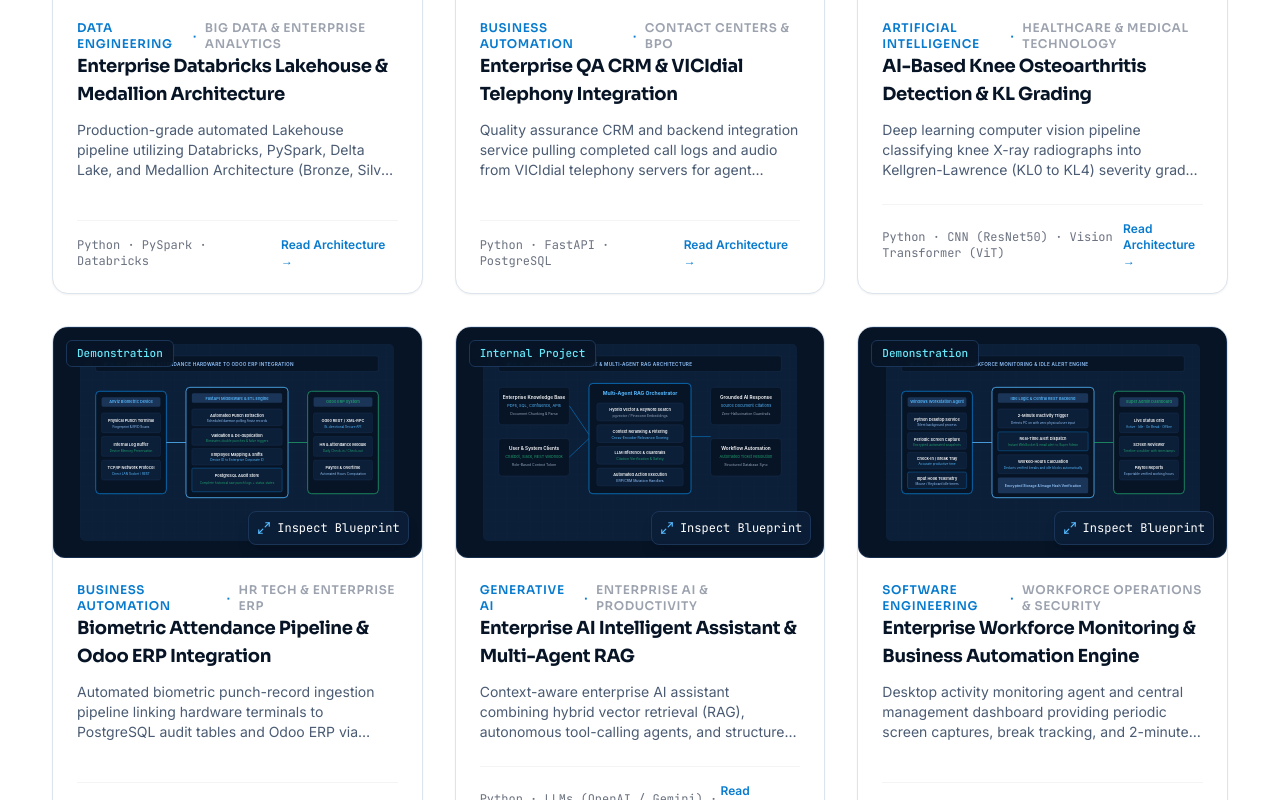
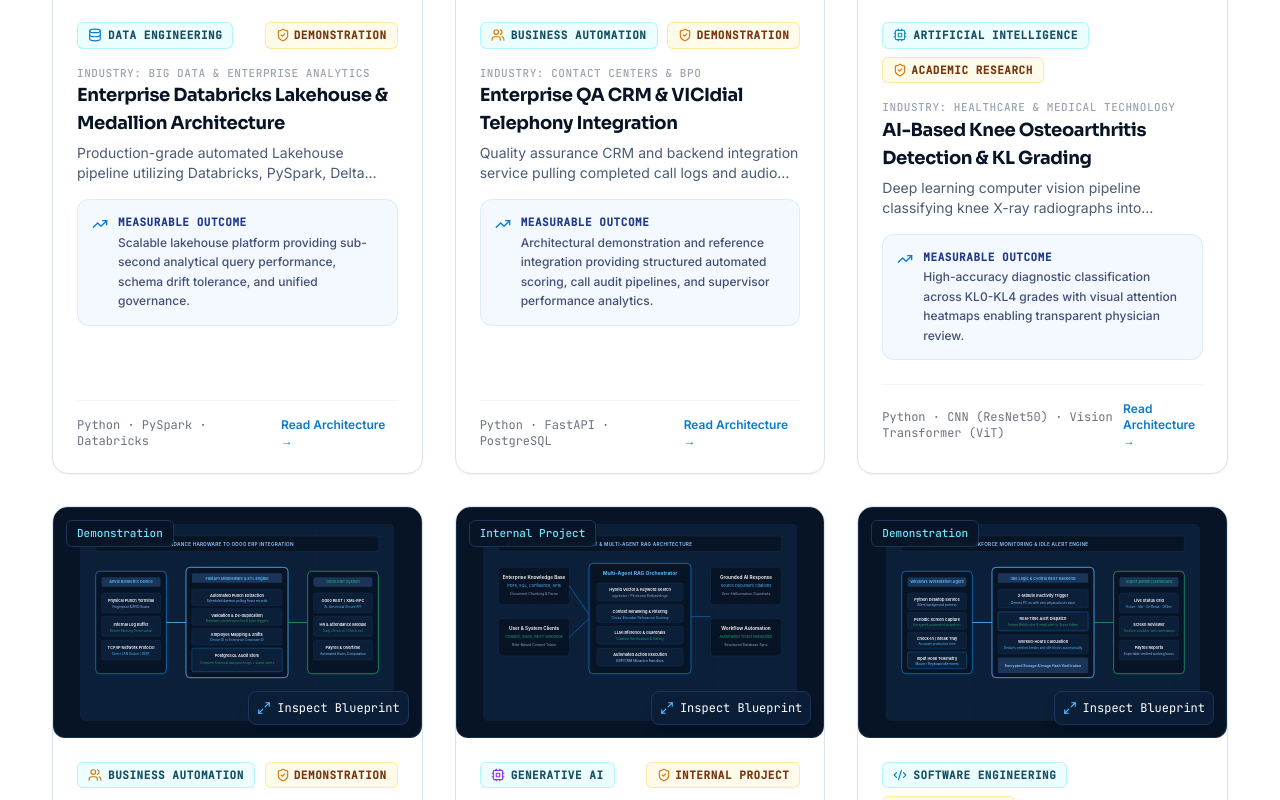
Before and after one commit to Nexvoratech05/NEXVORA, a Next.js app: page / in a window 1280 px wide. Shown: the part 3300-4100 px from the top of the page. Built offline with nearby package versions, Linux system fonts and the light colour scheme.

Commit message:
feat(design): enrich architectural decisions and measurable outcomes section with domain icons, verification badges and outcome callouts

```diff
--- a/src/app/page.tsx
+++ b/src/app/page.tsx
@@ -55,6 +55,15 @@ const iconMap: Record<string, React.ReactNode> = {
   Layers: <Layers className="w-6 h-6 text-cyan-400" />,
   GitBranch: <GitBranch className="w-6 h-6 text-cyan-400" />,
   MessageSquare: <MessageSquare className="w-6 h-6 text-cyan-400" />,
+};
+
+const projectServiceIconMap: Record<string, React.ReactNode> = {
+  "data-engineering": <Database className="w-3.5 h-3.5 text-blue-600" />,
+  "artificial-intelligence": <Cpu className="w-3.5 h-3.5 text-cyan-600" />,
+  "generative-ai": <Cpu className="w-3.5 h-3.5 text-purple-600" />,
+  "cloud-devops": <Cloud className="w-3.5 h-3.5 text-blue-600" />,
+  "software-engineering": <Code2 className="w-3.5 h-3.5 text-blue-600" />,
+  "business-automation": <Users className="w-3.5 h-3.5 text-amber-600" />,
 };
 
 const industryIconMap: Record<string, React.ReactNode> = {
@@ -346,7 +355,10 @@ export default function HomePage() {
         <div className="max-w-container mx-auto px-4 sm:px-6 lg:px-8">
           <div className="flex flex-col md:flex-row md:items-end justify-between mb-16 gap-4">
             <div className="space-y-3 max-w-2xl">
-              <span className="eyebrow text-blue-600">Verified Case Studies</span>
+              <div className="inline-flex items-center gap-2 px-3 py-1 rounded-full bg-blue-50 border border-blue-200/70 text-blue-700 text-xs font-mono font-semibold">
+                <Layers className="w-3.5 h-3.5 text-blue-600" />
+                <span>Verified Case Studies &amp; Benchmarks</span>
+              </div>
               <h2 className="text-3xl sm:text-4xl font-bold font-heading text-navy-950">
                 Architectural Decisions &amp; Measurable Outcomes
               </h2>
@@ -380,20 +392,45 @@ export default function HomePage() {
                   />
 
                   {/* Card Content */}
-                  <div className="p-6 space-y-3">
-                    <div className="flex items-center gap-2 text-xs font-semibold text-blue-600 uppercase tracking-wider font-heading">
+                  <div className="p-6 space-y-4">
+                    {/* Visual Classification & Domain Badges (Matching Image 2) */}
+                    <div className="flex flex-wrap items-center justify-between gap-2">
+                      <span className="inline-flex items-center gap-1.5 px-2.5 py-1 rounded-md text-[11px] font-mono font-bold bg-cyan-50 border border-cyan-200/80 text-cyan-900 uppercase tracking-wider">
+                        {projectServiceIconMap[project.serviceSlug] || <Cpu className="w-3.5 h-3.5 text-cyan-600" />}
                         <span>{project.serviceName}</span>
-                      <span>·</span>
-                      <span className="text-gray-400">{project.industry}</span>
+                      </span>
+                      <span className="inline-flex items-center gap-1 px-2.5 py-1 rounded-md text-[11px] font-mono font-bold bg-amber-50 border border-amber-200/80 text-amber-900 uppercase tracking-wider">
+                        <ShieldCheck className="w-3.5 h-3.5 text-amber-600" />
+                        <span>{project.classification}</span>
+                      </span>
                     </div>
+
+                    <div className="space-y-1.5">
+                      <span className="text-[11px] font-medium text-gray-400 font-mono uppercase tracking-wider block">
+                        Industry: {project.industry}
+                      </span>
                       <Link href={`/projects/${project.slug}`}>
                         <h3 className="text-lg font-bold font-heading text-navy-950 group-hover:text-blue-600 transition-colors line-clamp-2">
                           {project.title}
                         </h3>
                       </Link>
-                    <p className="text-xs sm:text-sm text-gray-600 line-clamp-3 leading-relaxed">
+                      <p className="text-xs sm:text-sm text-gray-600 line-clamp-2 leading-relaxed">
                         {project.summary}
                       </p>
+                    </div>
+
+                    {/* Dedicated Measurable Outcome Callout Box */}
+                    <div className="p-3.5 rounded-xl bg-blue-50/70 border border-blue-100/90 flex items-start gap-2.5">
+                      <TrendingUp className="w-4 h-4 text-blue-600 flex-shrink-0 mt-0.5" />
+                      <div className="space-y-0.5">
+                        <span className="text-[11px] font-mono font-bold text-blue-900 uppercase tracking-wider block">
+                          Measurable Outcome
+                        </span>
+                        <p className="text-xs text-blue-950/80 leading-relaxed font-medium">
+                          {project.outcome}
+                        </p>
+                      </div>
+                    </div>
                   </div>
                 </div>
 
```
Lines whose indentation alone changed are shown as unchanged.
